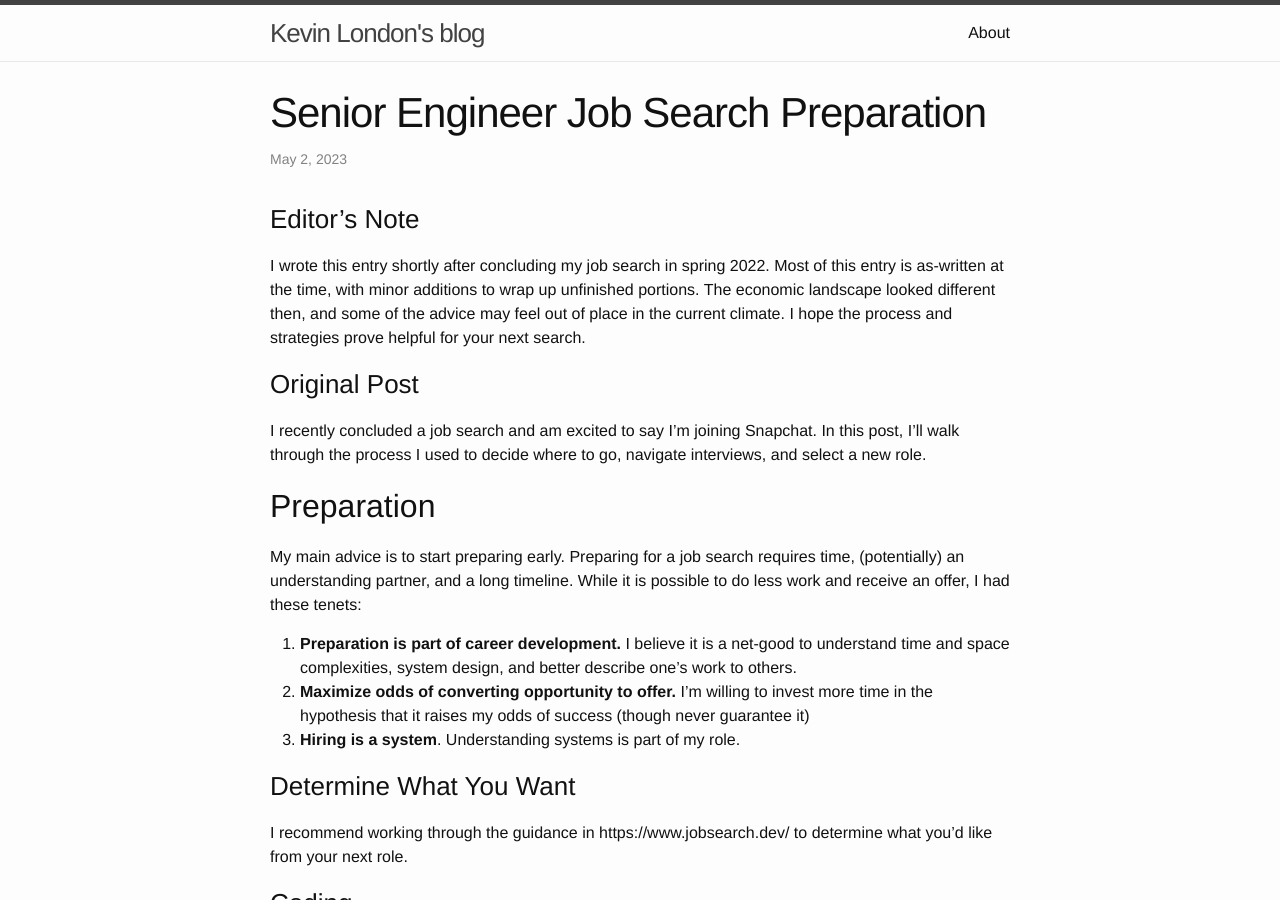
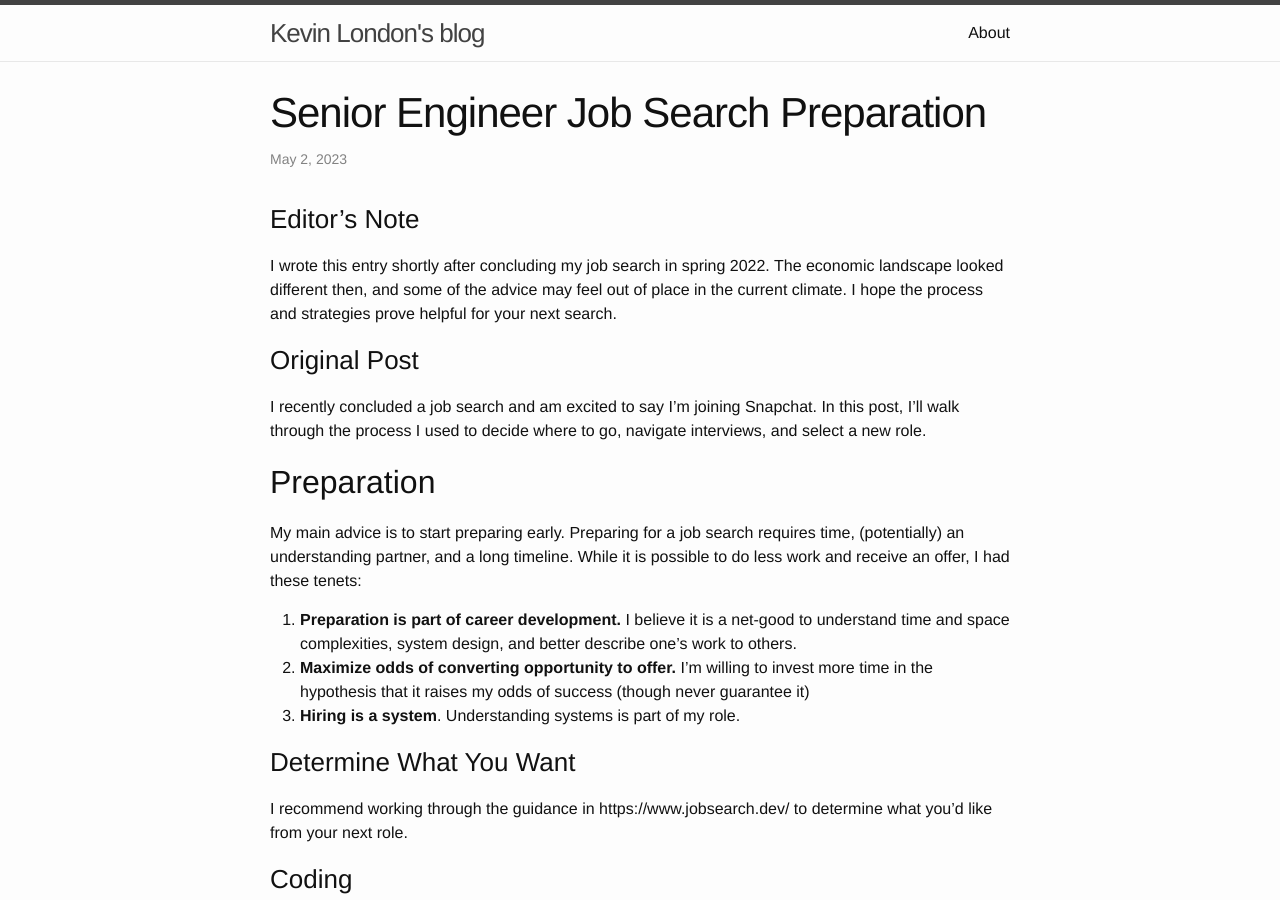
Before and after one commit to kevinlondon/kevinlondon.github.io, a Jekyll site: the page built from _posts/2023-05-01-senior-engineer-job-search-preparation.md, in a window 1280 px wide and 900 px high. Built offline with Jekyll 4.4.1, drawn with Linux system fonts in a browser that asks for light colours; comment, search, counter and statistics services are not loaded.

Commit message:
Remove some of the awkward intro

```diff
--- a/_posts/2023-05-01-senior-engineer-job-search-preparation.md
+++ b/_posts/2023-05-01-senior-engineer-job-search-preparation.md
@@ -7,7 +7,6 @@ date: 2023-05-01 19:53:01.000000000 -07:00
 ### Editor's Note
 
 I wrote this entry shortly after concluding my job search in spring 2022.
-Most of this entry is as-written at the time, with minor additions to wrap up unfinished portions.
 The economic landscape looked different then, and some of the advice may feel out of place in the current climate.
 I hope the process and strategies prove helpful for your next search.
 
```
